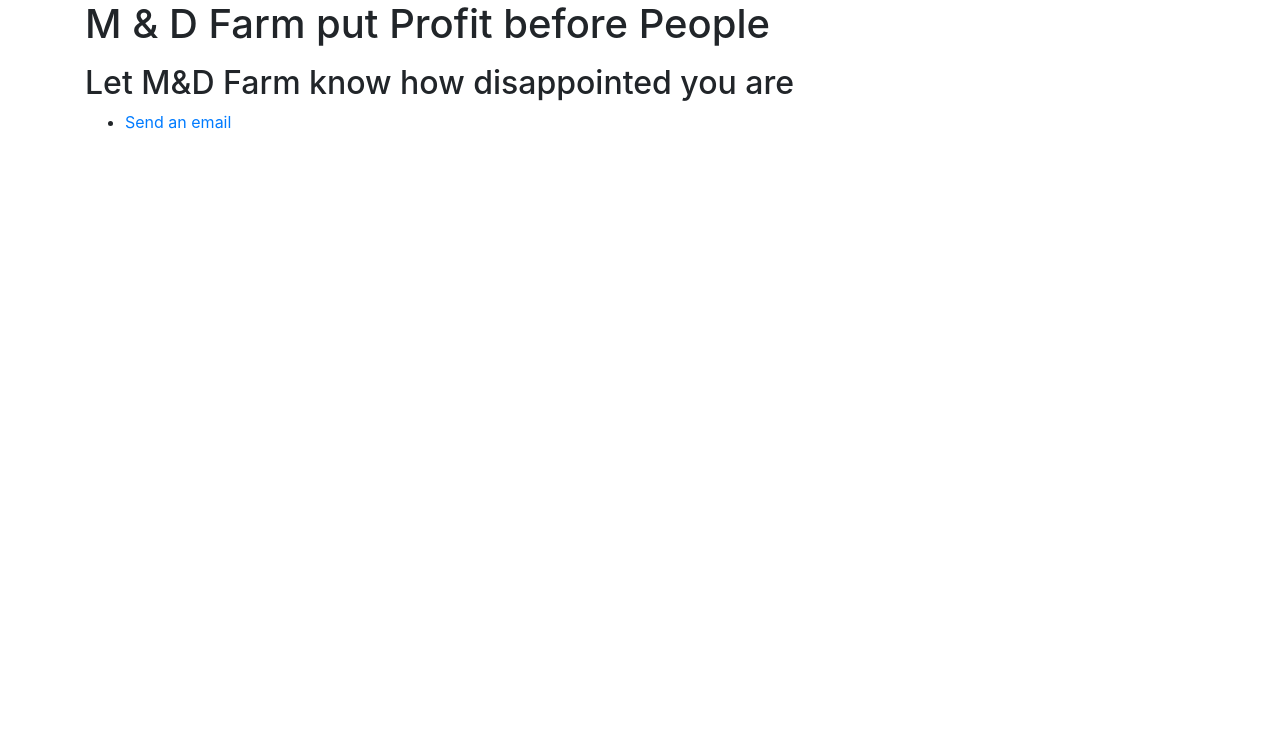
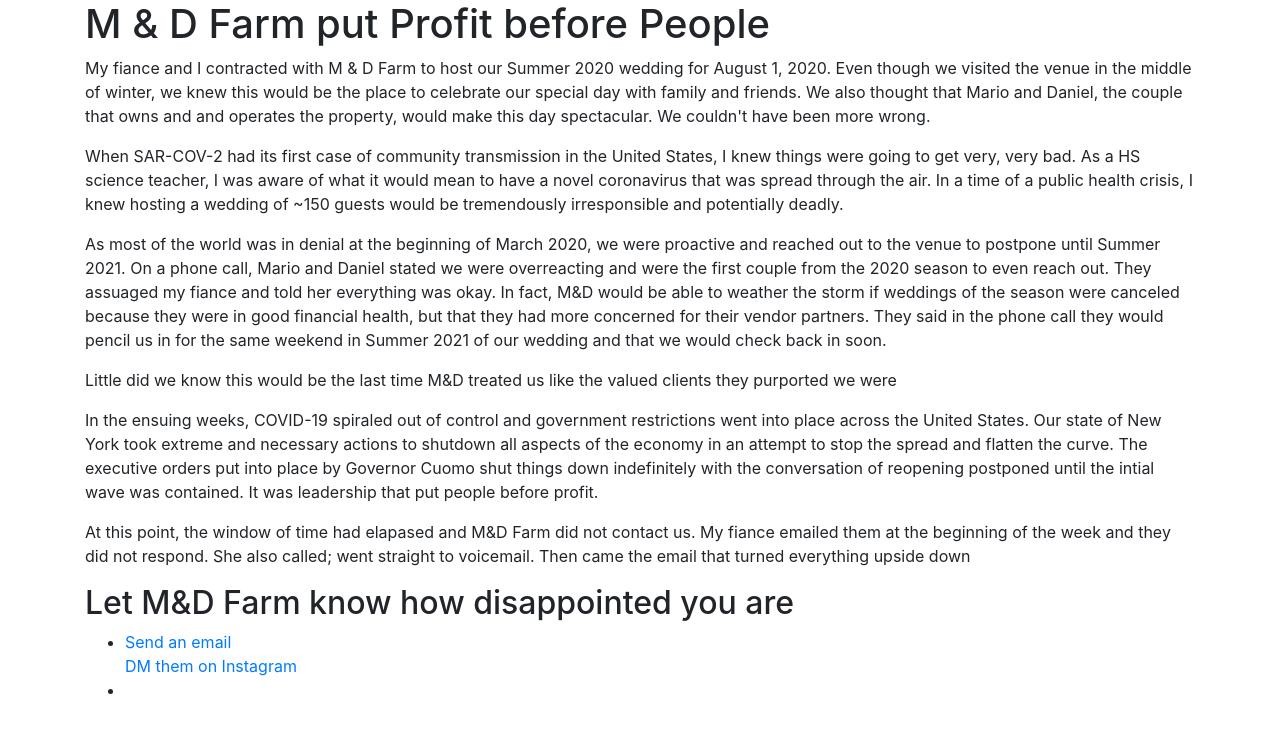
Before and after one commit to dstamp1/profile-page-1, a plain HTML site: page index.html in a window 1280 px wide. Drawn offline with nearby package versions, Linux system fonts and the light colour scheme.

Commit message:
Start of story

```diff
--- a/index.html
+++ b/index.html
@@ -15,13 +15,21 @@
       <div class="row">
         <div class="col-sm-12">
           <h1>M & D Farm put Profit before People</h1>
-          <p></p>
+          <p>My fiance and I contracted with M & D Farm to host our Summer 2020 wedding for August 1, 2020. Even though we visited the venue in the middle of winter, we knew this would be the place to celebrate our special day with family and friends. We also thought that Mario and Daniel, the couple that owns and and operates the property, would make this day spectacular. We couldn't have been more wrong.</p>
+          <p>When SAR-COV-2 had its first case of community transmission in the United States, I knew things were going to get very, very bad. As a HS science teacher, I was aware of what it would mean to have a novel coronavirus that was spread through the air. In a time of a public health crisis, I knew hosting a wedding of ~150 guests would be tremendously irresponsible and potentially deadly.<p>
+          <p>As most of the world was in denial at the beginning of March 2020, we were proactive and reached out to the venue to postpone until Summer 2021. On a phone call, Mario and Daniel stated we were overreacting and were the first couple from the 2020 season to even reach out. They assuaged my fiance and told her everything was okay. In fact, M&D would be able to weather the storm <emph>if</emph> weddings of the season were canceled because they were in good financial health, but that they had more concerned for their vendor partners. They said in the phone call they would pencil us in for the same weekend in Summer 2021 of our wedding and that we would check back in soon.</p>
+          <p>Little did we know this would be the last time M&D treated us like the valued clients they purported we were</p>
+          <p>In the ensuing weeks, COVID-19 spiraled out of control and government restrictions went into place across the United States. Our state of New York took extreme and necessary actions to shutdown all aspects of the economy in an attempt to stop the spread and flatten the curve. The executive orders put into place by Governor Cuomo shut things down indefinitely with the conversation of reopening postponed until the intial wave was contained. It was leadership that put people before profit.</p>
+          <p>At this point, the window of time had elapased and M&D Farm did not contact us. My fiance emailed them at the beginning of the week and they did not respond. She also called; went straight to voicemail. Then came the email that turned everything upside down</p>
         </div>
          <div class="col-sm-12">
           <h2>Let M&D Farm know how disappointed you are</h1>
           <ul>
             <li>
               <a href="mailto:team@mndfarmwesterlo.com?subject=RE:%20The%20Stampone-DeViney%20Wedding&body=I%20am%20disappointed%20to%20hear%20you%20decided%20to%20put%20profits%20before%20people%20and%20insisted%20that%20the%20wedding%20take%20place%20during%20a%20public%20health%20crisis.%20I%20can%20assure%20you%20that%20I%20will%20be%20posting%20on%20social%20media%20and%20wedding%20review%20sites%20your%20actions%20so%20others%20can%20know%20where%20your%20priorities%20lie.%20I%20hope%20you%20do%20the%20right%20thing%20and%20return%20the%20money%20to%20the%20couple" target="_blank">Send an email</a>
+            </li>
+              <a href="https://www.instagram.com/mndfarm/?hl=en">DM them on Instagram</a>
+            <li>
             </li>
           </ul>
         </div>
```
